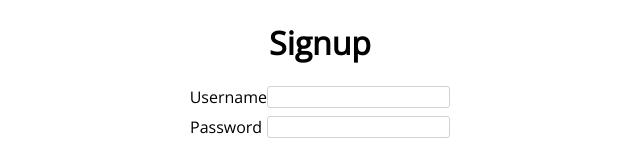
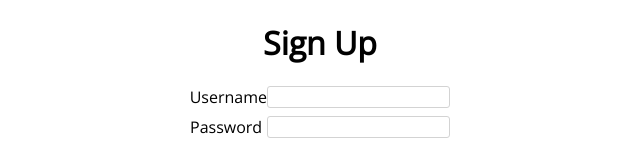
Before and after one commit to dpoore-pivotal/kt-api-frontend, a plain HTML site: page index.html in a window 1280 px wide. Shown: the top 149 px of the page, without its empty margins (320-960 px from the left). Drawn offline with nearby package versions, Linux system fonts and the light colour scheme.

Commit message:
copy change

```diff
--- a/index.html
+++ b/index.html
@@ -50,7 +50,7 @@
 <body>
 
 <div class="Title">
-  <h1>Signup</h1>
+  <h1>Sign Up</h1>
 </div>
 
 <div class="Form">
```
